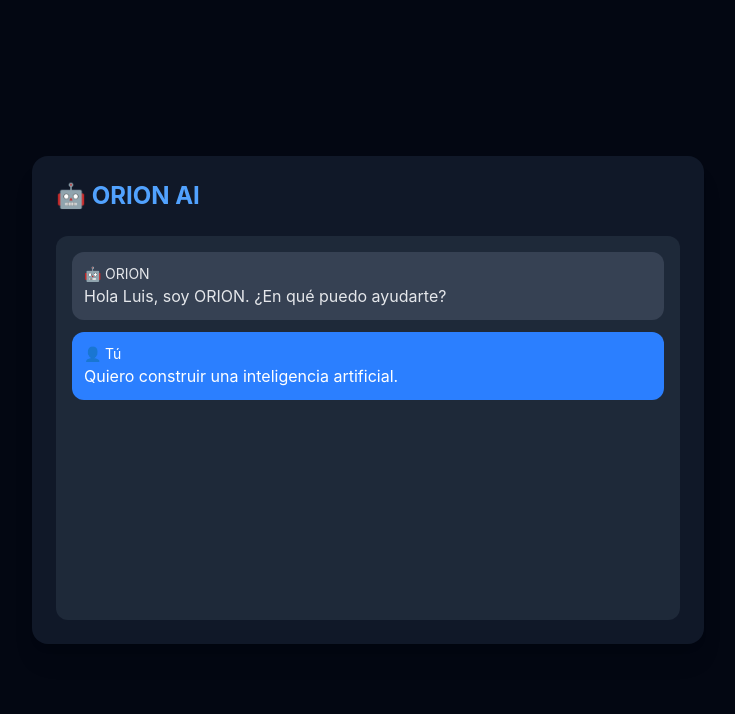
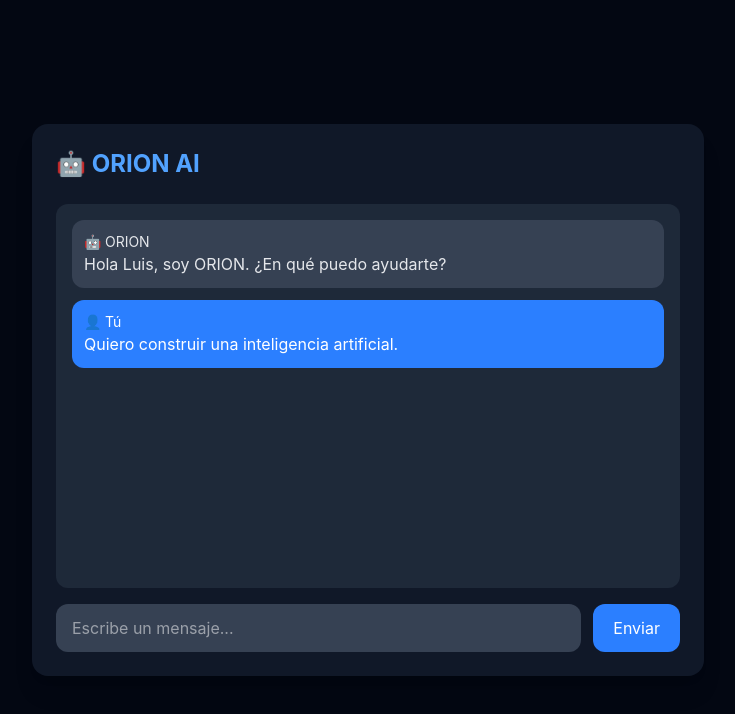
Before and after one commit to Marin06-creator/orion-ai, a React (Vite) app in the folder fronted/: page / in a window 1280 px wide. Shown: the top 714 px of the page, without its empty margins (272-1007 px from the left). Built offline with nearby package versions, Linux system fonts and the light colour scheme.

Commit message:
ORION AI v0.0.4 Interfaz de entrada de mensajes

```diff
--- a/fronted/src/components/ChatWindow.tsx
+++ b/fronted/src/components/ChatWindow.tsx
@@ -1,4 +1,5 @@
 import Message from "./Message"
+import InputBox from "./InputBox"
 
 function ChatWindow() {
   return (
@@ -18,6 +19,8 @@ function ChatWindow() {
           text="Quiero construir una inteligencia artificial."
         />
       </div>
+
+      <InputBox />
     </div>
   )
 }
--- /dev/null
+++ b/fronted/src/components/InputBox.tsx
@@ -0,0 +1,17 @@
+function InputBox() {
+  return (
+    <div className="mt-4 flex gap-3">
+      <input
+        type="text"
+        placeholder="Escribe un mensaje..."
+        className="flex-1 bg-gray-700 text-white rounded-xl px-4 py-3 outline-none"
+      />
+
+      <button className="bg-blue-500 px-5 rounded-xl text-white hover:bg-blue-600">
+        Enviar
+      </button>
+    </div>
+  )
+}
+
+export default InputBox
```
